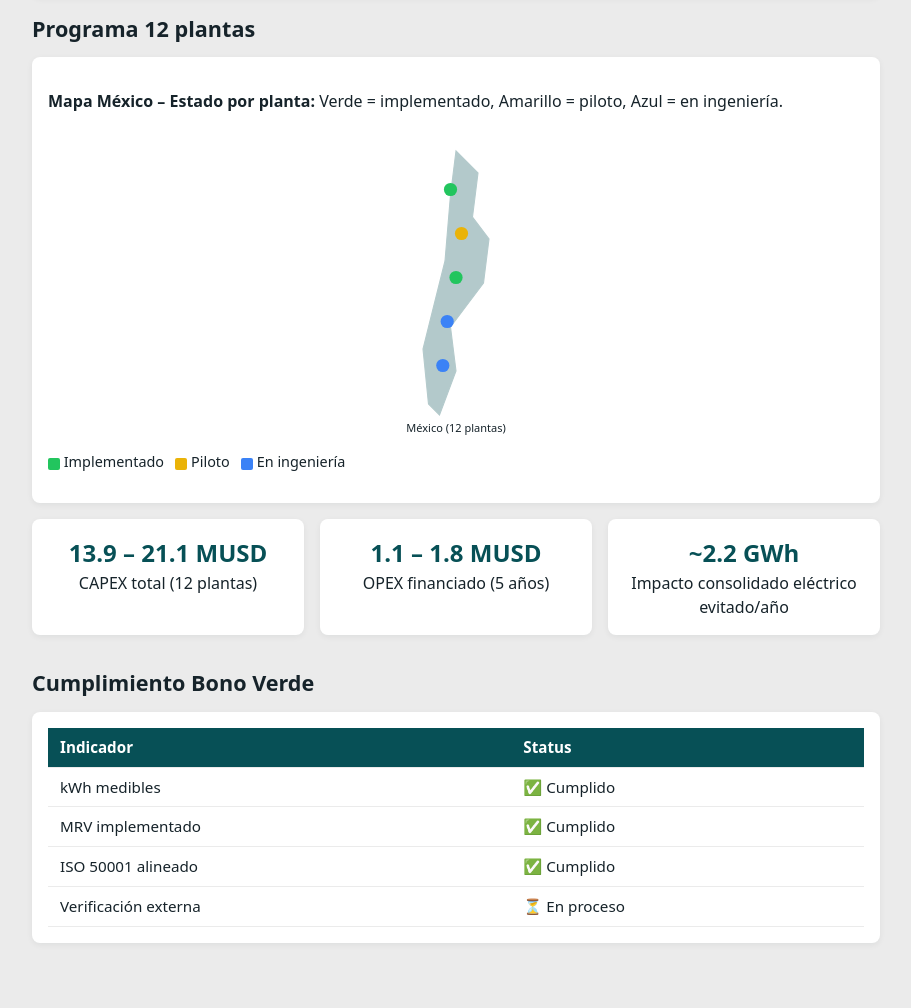
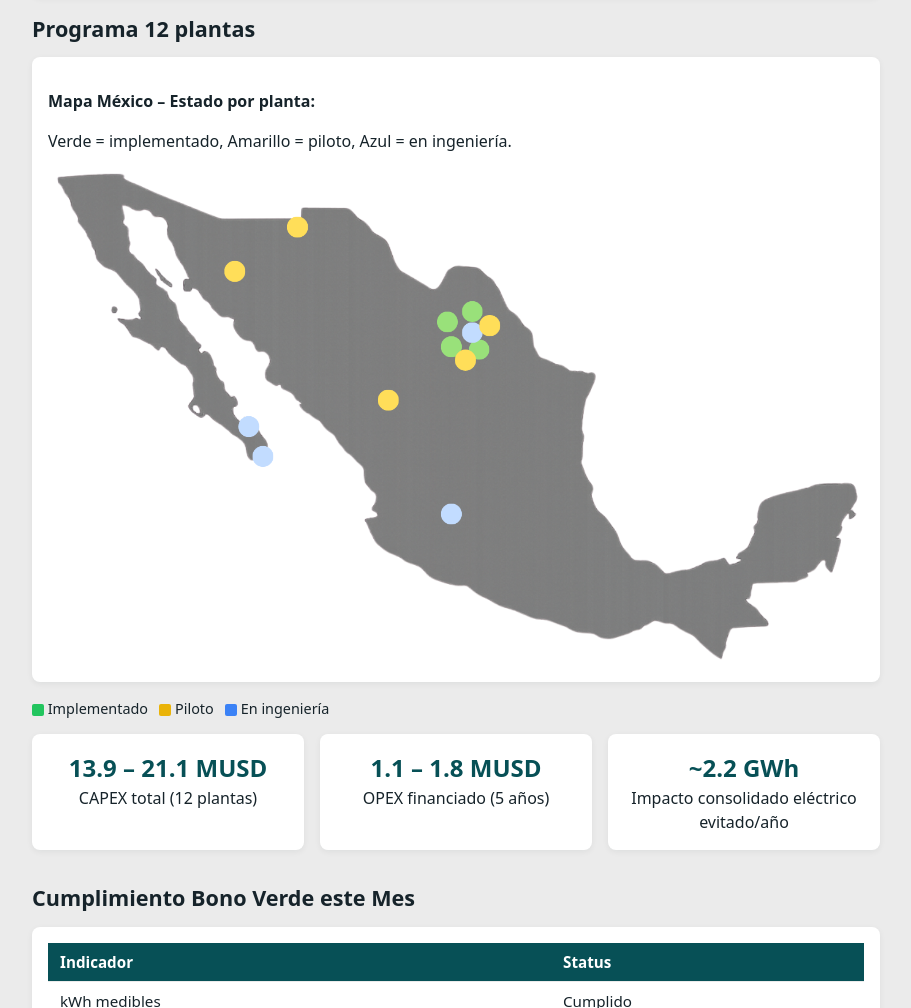
Before and after one commit to galvanx/ClaseEmprendimiento, a plain HTML site: page dashboard-ejecutivo.html in a window 1280 px wide. Shown: the part 1792-2800 px from the top of the page, without its empty margins (184-1095 px from the left). Drawn offline with nearby package versions, Linux system fonts and the light colour scheme.

Commit message:
mapa de México,usw

```diff
--- a/dashboard-ejecutivo.html
+++ b/dashboard-ejecutivo.html
@@ -21,7 +21,6 @@
       <ul>
         <li><a href="index.html">Inicio</a></li>
         <li><a href="dashboard-tecnico.html">Dashboard Técnico</a></li>
-        <li><a href="dashboard-ejecutivo.html">Dashboard Ejecutivo</a></li>
       </ul>
     </nav>
   </header>
@@ -29,7 +28,7 @@
   <main>
     <div class="dashboard-header">
       <h1>Dashboard Ejecutivo</h1>
-      <p>Business / Dirección / ESG – Ahorro, CO₂, bono verde e impacto 12 plantas.</p>
+      <p>Business | Dirección | ESG – Ahorro, CO₂, bono verde e impacto 12 plantas.</p>
     </div>
 
     <!-- 1. Impacto energético anual -->
@@ -104,22 +103,16 @@
     <section>
       <h2>Programa 12 plantas</h2>
       <div class="chart-wrapper" style="margin-bottom: 1rem;">
-        <p><strong>Mapa México – Estado por planta:</strong> Verde = implementado, Amarillo = piloto, Azul = en ingeniería.</p>
+        <p><strong>Mapa México – Estado por planta:</strong> </p>
+        <p> Verde = implementado, Amarillo = piloto, Azul = en ingeniería.</p
         <div class="mapa-placeholder">
-          <svg viewBox="0 0 200 280" xmlns="http://www.w3.org/2000/svg" aria-label="Mapa México 12 plantas">
-            <path d="M100 20 L120 40 L115 80 L130 100 L125 140 L110 160 L95 180 L100 220 L85 260 L75 250 L70 200 L80 160 L90 120 L95 60 Z" fill="var(--teal)" opacity="0.3" stroke="var(--teal)" stroke-width="1"/>
-            <circle cx="95" cy="55" r="6" fill="#22c55e" aria-label="Norte implementado"/>
-            <circle cx="105" cy="95" r="6" fill="#eab308" aria-label="Piloto"/>
-            <circle cx="100" cy="135" r="6" fill="#22c55e" aria-label="Implementado"/>
-            <circle cx="92" cy="175" r="6" fill="#3b82f6" aria-label="En ingeniería"/>
-            <circle cx="88" cy="215" r="6" fill="#3b82f6" aria-label="En ingeniería"/>
-            <text x="100" y="275" text-anchor="middle" font-size="10" fill="var(--dark)">México (12 plantas)</text>
-          </svg>
+          <img src="assets/mexico.png" alt="Mapa de plantas de México " style="max-width: 100%; height: auto;">
         </div>
         <p style="font-size: 0.9rem; margin-top: 0.5rem;">
           <span style="display: inline-block; width: 12px; height: 12px; background: #22c55e; border-radius: 2px; vertical-align: middle;"></span> Implementado &nbsp;
           <span style="display: inline-block; width: 12px; height: 12px; background: #eab308; border-radius: 2px; vertical-align: middle;"></span> Piloto &nbsp;
           <span style="display: inline-block; width: 12px; height: 12px; background: #3b82f6; border-radius: 2px; vertical-align: middle;"></span> En ingeniería
+        </strong>
         </p>
       </div>
       <div class="kpi-grid">
@@ -140,7 +133,7 @@
 
     <!-- 6. Cumplimiento Bono Verde -->
     <section>
-      <h2>Cumplimiento Bono Verde</h2>
+      <h2>Cumplimiento Bono Verde este Mes</h2>
       <div class="chart-wrapper">
         <table>
           <thead>
@@ -152,19 +145,19 @@
           <tbody>
             <tr>
               <td>kWh medibles</td>
-              <td>✅ Cumplido</td>
+              <td>Cumplido</td>
             </tr>
             <tr>
               <td>MRV implementado</td>
-              <td>✅ Cumplido</td>
+              <td>Cumplido</td>
             </tr>
             <tr>
               <td>ISO 50001 alineado</td>
-              <td>✅ Cumplido</td>
+              <td>Cumplido</td>
             </tr>
             <tr>
               <td>Verificación externa</td>
-              <td>⏳ En proceso</td>
+              <td>En proceso</td>
             </tr>
           </tbody>
         </table>
```
Also changed, not shown: assets/mexico.png (added).
